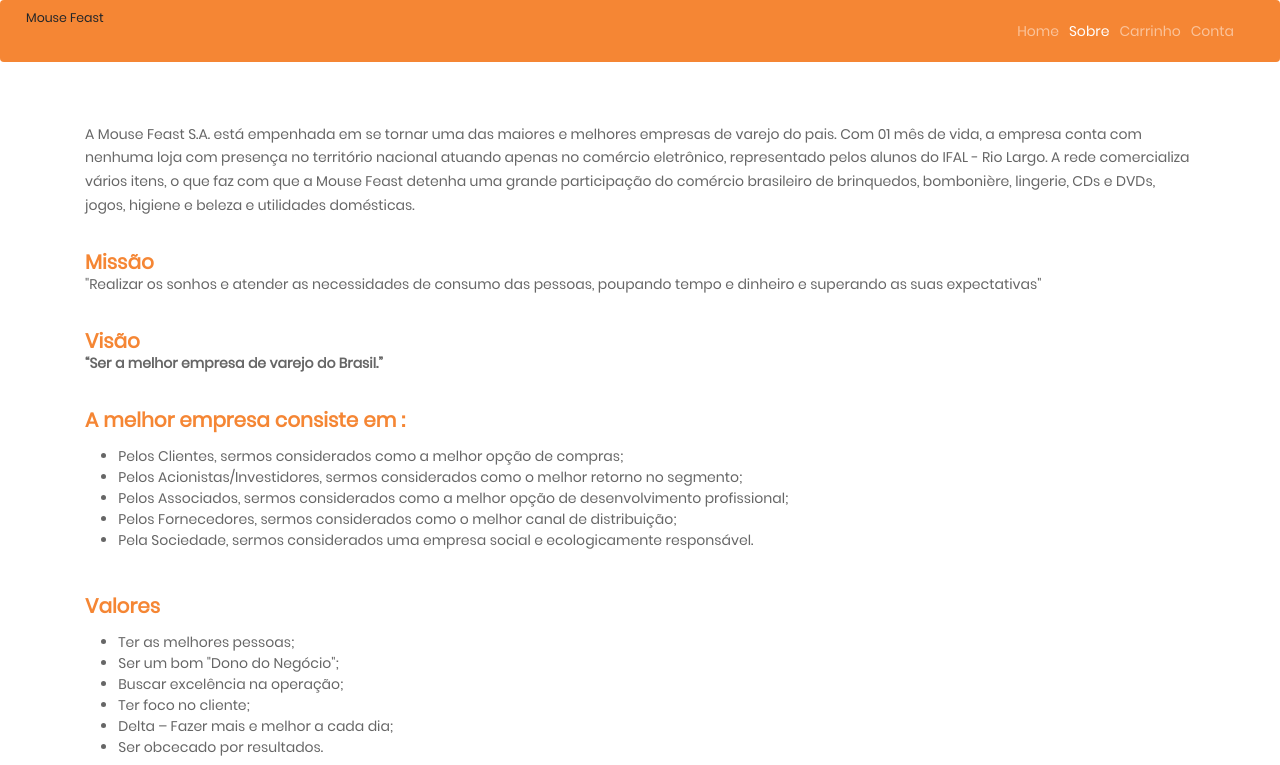
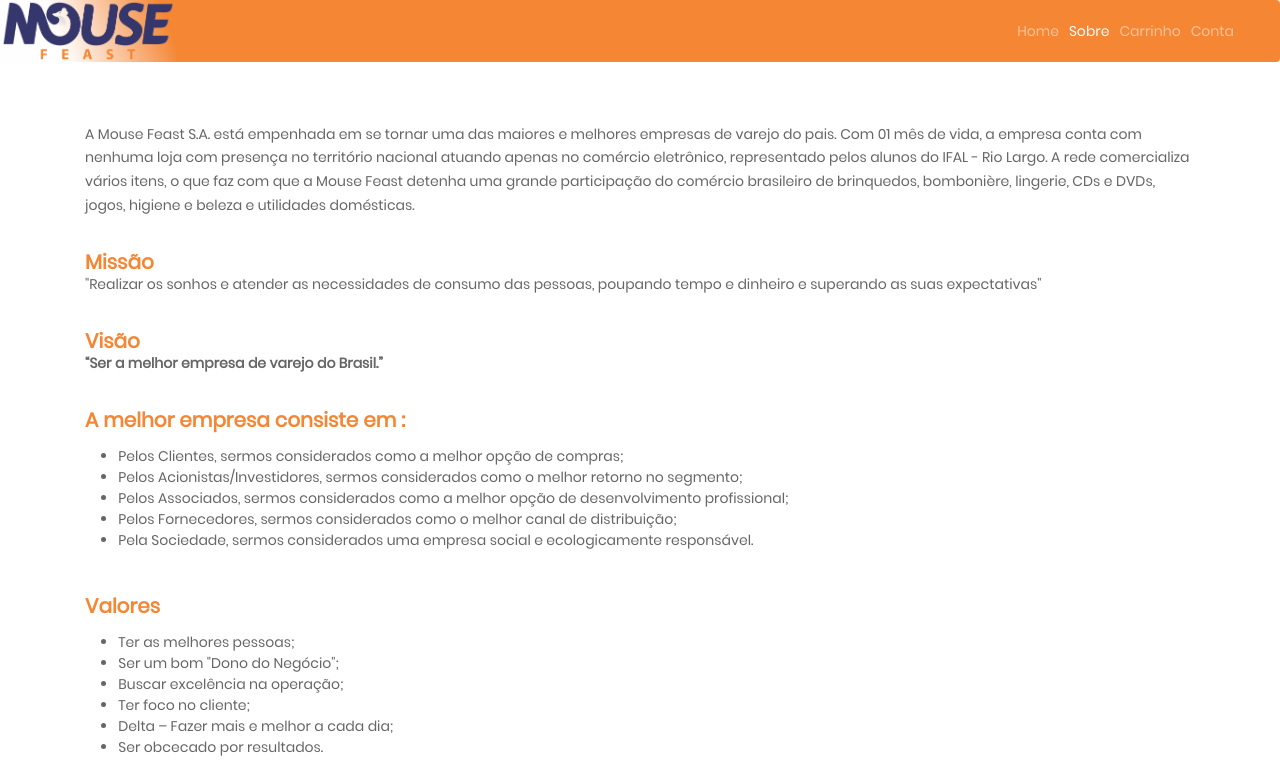
Before and after one commit to SamuelV3loso/mousefeast, a website: page sobre.html in a window 1280 px wide. Shown: the top 765 px of the page. Drawn offline with nearby package versions, Linux system fonts and the light colour scheme; files that its build step writes are made by us from their sources; files whose address does not match are found by name.

Commit message:
Adição de logo nos html: index, login e sobre

```diff
--- a/css/sobre.css
+++ b/css/sobre.css
@@ -25,7 +25,8 @@
 [ RESTYLE TAG ]*/
 
 img {
-width: 200px;
+  margin: 0px;
+  padding: 0px;
 }
 
 * {
--- a/sobre.html
+++ b/sobre.html
@@ -26,7 +26,7 @@
 	<!-- Navigation -->
 	<nav class="navbar navbar-expand-lg navbar-dark fixed-top" style="background-color: #F58634;">
 		<div class="container-fluid">
-			<a class="navbar-brand">Mouse Feast</a>
+			<img class="navbar-brand" style="margin: -41px; height: 70px" src="./img/logo.png">
 			<button class="navbar-toggler" type="button" data-toggle="collapse" data-target="#navbarResponsive" aria-controls="navbarResponsive" aria-expanded="false" aria-label="Toggle navigation">
 				<span class="navbar-toggler-icon"></span>
 			</button>
```
Also changed, not shown: index.html (+1 -1 lines), login.html (+1 -1 lines).
